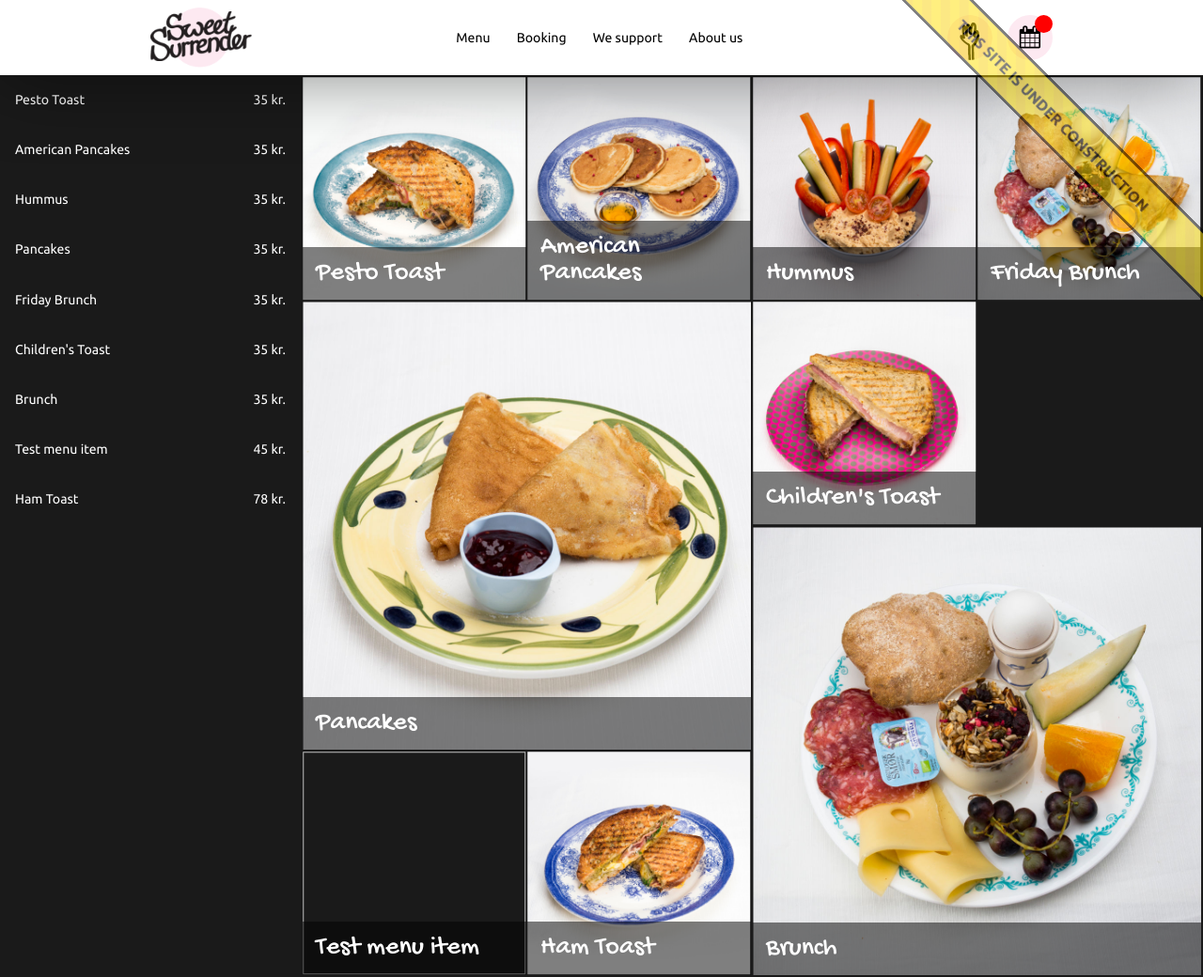
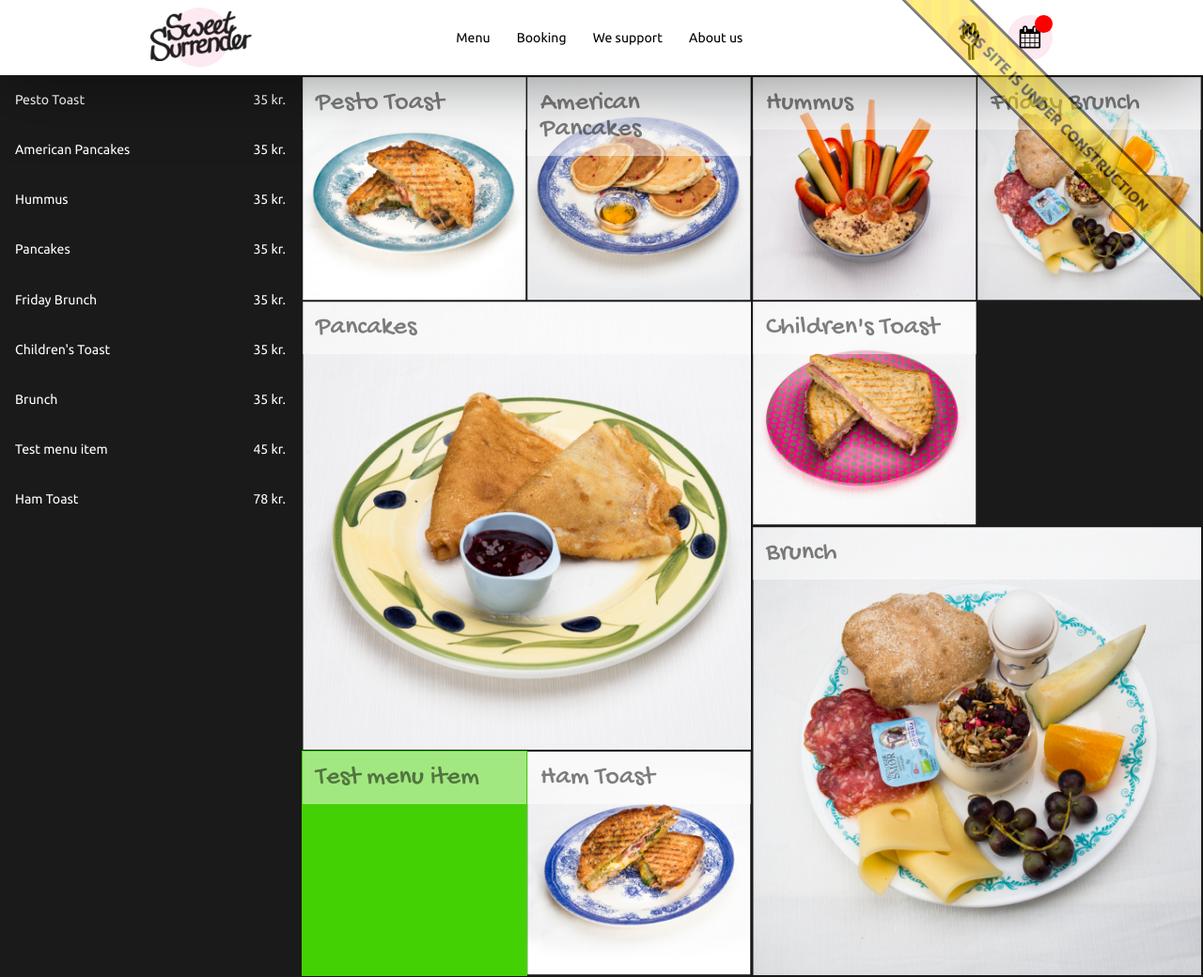
Before and after one commit to sweetsurrenderdk/sweetsurrenderdk.github.io, a Jekyll site: the page built from content/en/f20f57fa9c3d8bff0902cfb33f350091a3a48d51.md, in a window 1280 px wide and 1040 px high. Shown: the whole window at 94% size. Built offline with Jekyll 4.4.1, drawn with Linux system fonts in a browser that asks for light colours.

Commit message:
menu styling

```diff
--- a/_layouts/menuPage.html
+++ b/_layouts/menuPage.html
@@ -43,8 +43,11 @@ layout: compress
                         {% assign size = 0 %}
                     {% endif %}
 
-                    <a href="#" name="{{ menu_item.meta.id }}" onclick="MenuHelper.focusItem('{{ menu_item.meta.id }}'); return false;" class="menu-item child-item" data-size="{{ size }}" id="_{{ menu_item.meta.id }}">
-                        <img src="{% include hashbrown/get_media_by_id id=menu_item.image %}" class="image" />
+                    <a style="{% if menu_item.color %}background-color: {{ menu_item.color }};{% endif %}" href="#" name="{{ menu_item.meta.id }}" onclick="MenuHelper.focusItem('{{ menu_item.meta.id }}'); return false;" class="menu-item child-item" data-size="{{ size }}" id="_{{ menu_item.meta.id }}">
+                        {% if menu_item.image %}
+                            <img src="{% include hashbrown/get_media_by_id id=menu_item.image %}" class="image" />
+                        {% endif %}
+
                         <div class="info">
                             <p class="title">{{ menu_item.title }}</p>
                             <div class="details">
--- a/public/css/client.css
+++ b/public/css/client.css
@@ -836,7 +836,7 @@ body .page.menu-page {
       body .page.menu-page .menu-gallery .menu-item:focus {
         border-color: #fff; }
         body .page.menu-page .menu-gallery .menu-item:focus .info .details {
-          height: 6rem;
+          height: 100%;
           opacity: 1; }
       body .page.menu-page .menu-gallery .menu-item .image {
         position: absolute;
@@ -846,10 +846,10 @@ body .page.menu-page {
         width: 100%;
         height: 100%; }
       body .page.menu-page .menu-gallery .menu-item .info {
-        background-color: rgba(0, 0, 0, 0.5);
-        color: #fff;
+        background-color: rgba(255, 255, 255, 0.5);
+        color: rgba(0, 0, 0, 0.5);
         position: absolute;
-        bottom: 0px;
+        top: 0px;
         left: 0px;
         width: 100%;
         z-index: 10;
@@ -857,11 +857,13 @@ body .page.menu-page {
         body .page.menu-page .menu-gallery .menu-item .info .title {
           font-family: 'Gochi Hand';
           font-size: 2em;
-          line-height: 1em; }
+          line-height: 1em;
+          color: rgba(0, 0, 0, 0.5); }
           @media (max-width: 767px) {
             body .page.menu-page .menu-gallery .menu-item .info .title {
               font-size: 1.2em; } }
         body .page.menu-page .menu-gallery .menu-item .info .details {
+          background-color: rgba(255, 255, 255, 0.5);
           height: 0px;
           overflow-y: hidden;
           opacity: 0;
```
Also changed, not shown: src/client/sass/_menu-page.scss (+6 -4 lines).
